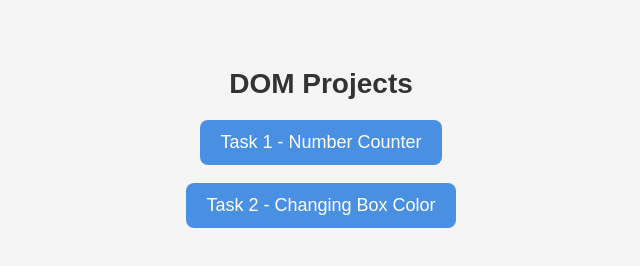
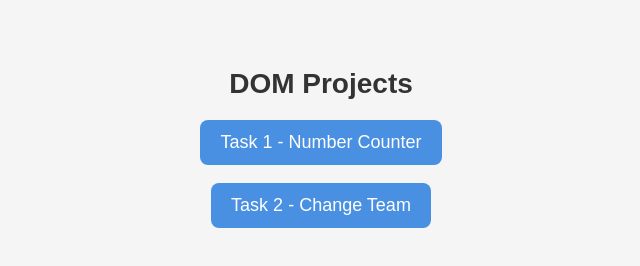
Before and after one commit to thakur7071/cohort2.0, a plain HTML site: page index.html in a window 1280 px wide. Shown: the whole page, without its empty margins (319-959 px from the left). Drawn offline with Linux system fonts and the light colour scheme.

Commit message:
updated root index.html

```diff
--- a/index.html
+++ b/index.html
@@ -10,7 +10,7 @@
     <h3>DOM Projects</h3>
     <a href="./Task1-NumberCounter/index.html">Task 1 - Number Counter</a>
     <br>
-    <a href="./Task2/index.html">Task 2 - Changing Box Color</a>
+    <a href="./Task2/index.html">Task 2 - Change Team</a>
     <br>
 
 </body>
```
